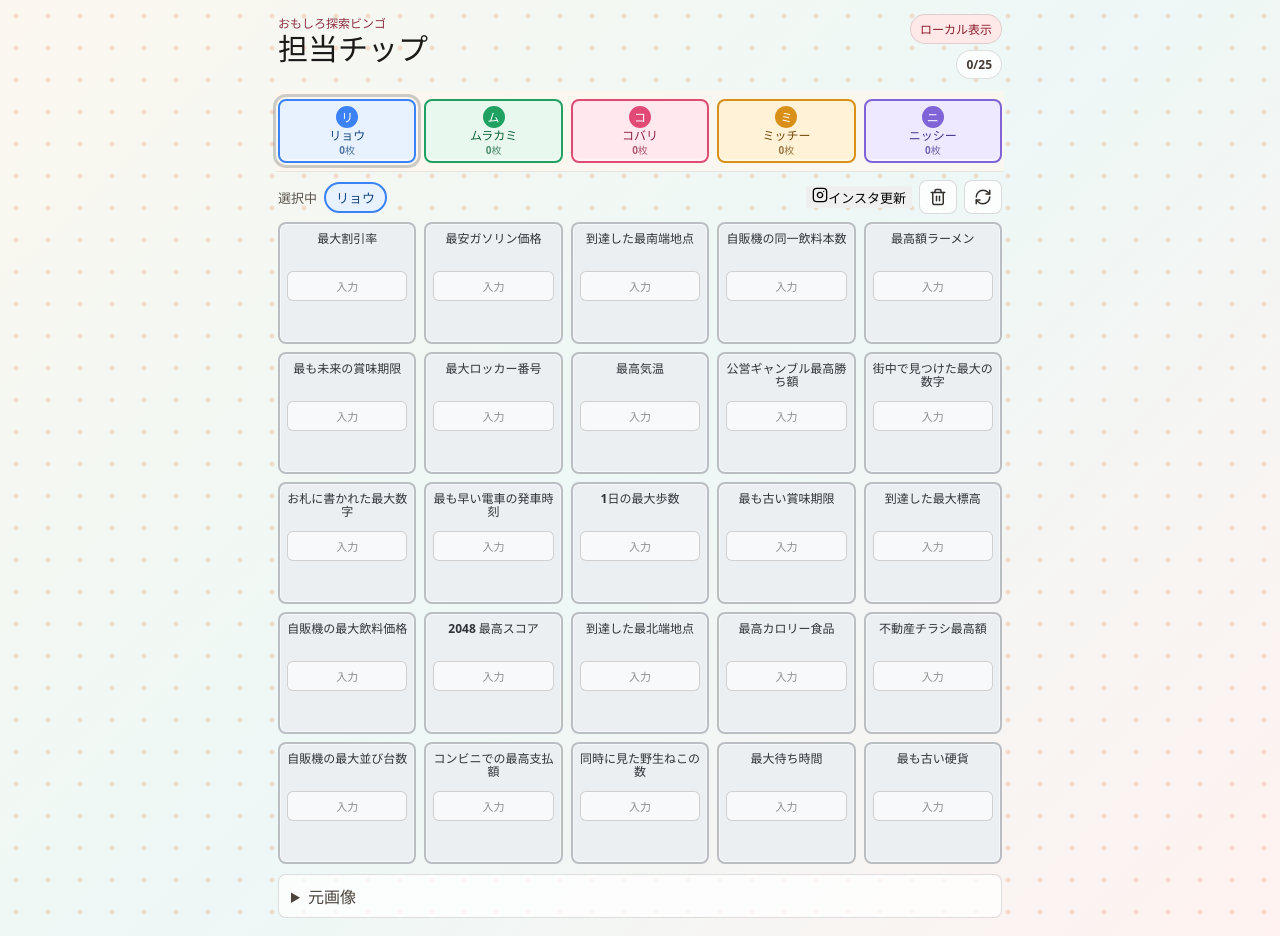
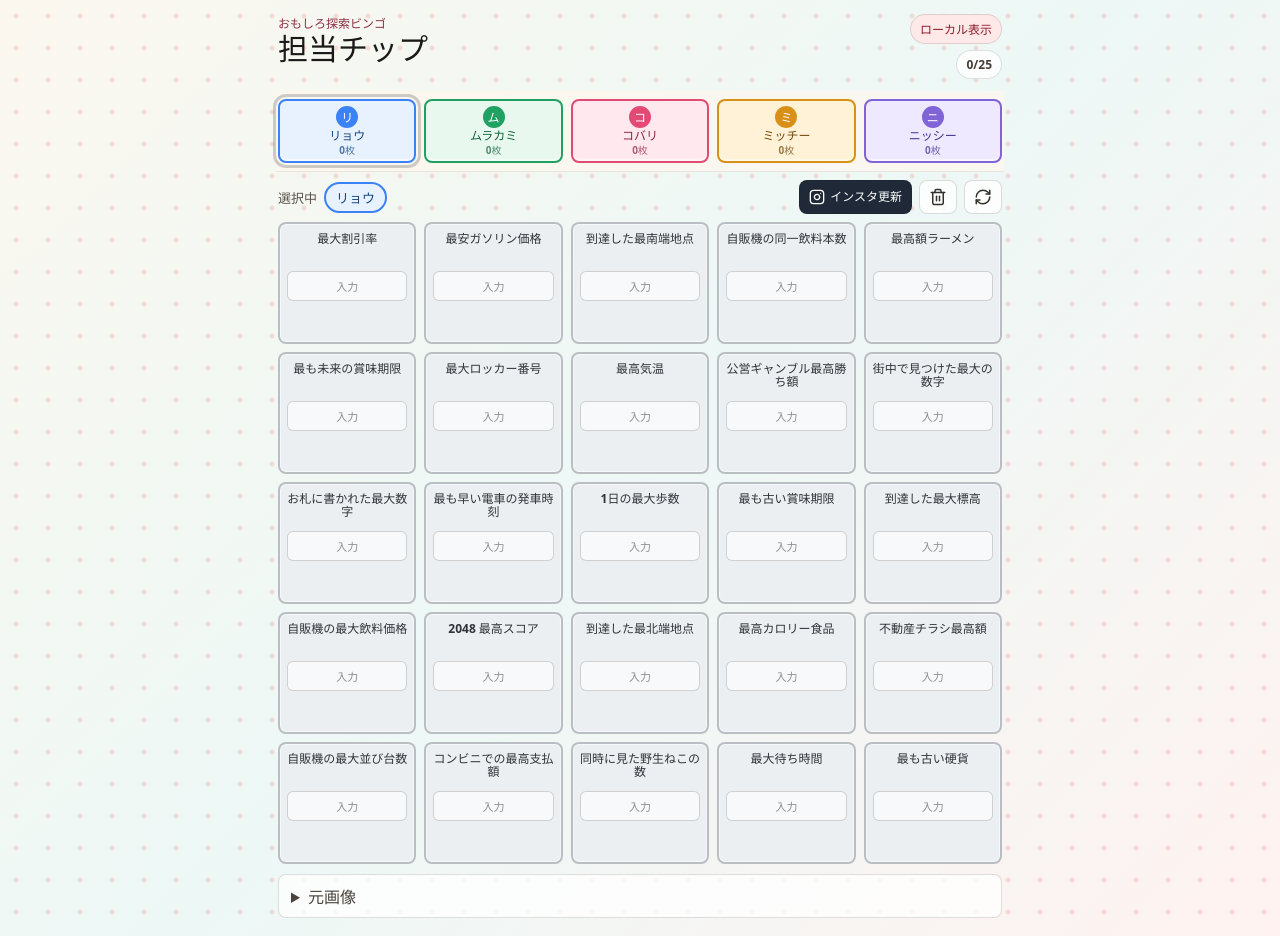
Before and after one commit to shocora/year-bingo, a React (Vite) app: page / in a window 1280 px wide. Built offline with nearby package versions, Linux system fonts and the light colour scheme; no server answers.

Commit message:
Style Instagram sync button

```diff
--- a/src/styles.css
+++ b/src/styles.css
@@ -224,11 +224,43 @@ h1 {
   min-height: 34px;
 }
 
+.instagram-sync-button {
+  display: inline-flex;
+  align-items: center;
+  justify-content: center;
+  gap: 5px;
+  min-width: 104px;
+  min-height: 34px;
+  padding: 5px 9px;
+  border: 1px solid rgba(28, 26, 24, 0.15);
+  border-radius: 8px;
+  background: #1f2937;
+  color: #fff;
+  font-size: 12px;
+  font-weight: 900;
+  line-height: 1;
+  white-space: nowrap;
+}
+
+.instagram-sync-button:disabled {
+  cursor: wait;
+  opacity: 0.68;
+}
+
+.instagram-sync-success {
+  background: #167247;
+}
+
+.instagram-sync-error {
+  background: #9b1c31;
+}
+
 .selection-line {
   display: flex;
   align-items: center;
   justify-content: space-between;
   gap: 7px;
+  flex-wrap: wrap;
   min-height: 34px;
   margin-bottom: 8px;
   color: #5c544c;
@@ -249,6 +281,8 @@ h1 {
 
 .selection-actions {
   flex: 0 0 auto;
+  flex-wrap: wrap;
+  justify-content: flex-end;
 }
 
 .inline-member,
```
